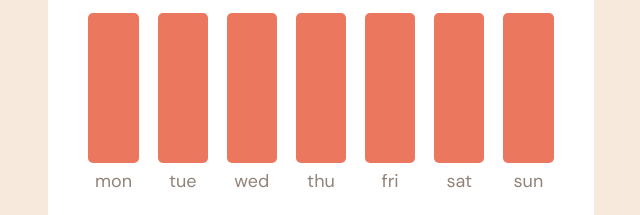
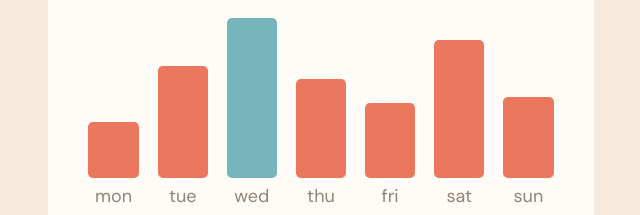
Before and after one commit to CarolineLienard/Expenses-Chart-Component, a website: page index.html in a window 1280 px wide. Shown: the part 351-566 px from the top of the page, without its empty margins (319-959 px from the left). Drawn offline with Linux system fonts and the light colour scheme.

Commit message:
♻️ Refactoring

```diff
--- a/index.html
+++ b/index.html
@@ -40,29 +40,6 @@
         </div>
       </div>
     </main>
-
-    <script>
-      fetch("data.json")
-      .then(data => data.json())
-      .then(res => {
-      const statsList = document.getElementById("statsList")
-        for (let stat of res) {
-          const container = document.createElement("div")
-          statsList.appendChild(container);
-          container.classList.add("container");
-
-          const bar = document.createElement("div");
-          bar.classList.add("bar");
-          container.appendChild(bar);
-          bar.setAttribute("barStat", "$" + stat.amount);
-
-          const dayLabel = document.createElement("div");
-          dayLabel.classList.add("day");
-          dayLabel.innerText = stat.day;
-          container.appendChild(dayLabel);
-        }
-      })
-    </script>
-
+    <script src="script.js" type="text/javascript"></script>
   </body>
 </html>
--- a/sass/components/_chart-component.scss
+++ b/sass/components/_chart-component.scss
@@ -10,7 +10,7 @@ main {
         .balance-container {
             background-color: $softRed;
             border-radius: 20px;
-            color: white;
+            color: $cardWhite;
             display: flex;
             flex-direction: row-reverse;
             justify-content: space-between;
@@ -32,7 +32,7 @@ main {
             }
         }
         .chart-container {
-            background-color: white;
+            background-color: $cardWhite;
             border-radius: 20px;
             &__separator {
                 border: 0.5px solid $cream;
@@ -66,34 +66,18 @@ main {
             }
         }
     }
-}
-
     .statsList {
         display: flex;
         justify-content: space-between;
-    align-items: center;
-    margin: 0px 40px 32px 40px;
+        align-items: baseline;
+        height: 10em;
+        margin: 0px 40px 40px 40px;
         .container {
-        .bar {
-            background-color: $softRed;
-            width: 50.36px;
-            height: 150px;
-            border-radius: 5px;
-            &:hover {
-                cursor: pointer;
-                background-color: red;
-            }
-        }
-        .day {
-            color: $mediumBrown;
-            font-size: 18px;
-            text-align: center;
-            margin-top: 8px;
-        }
-    }
-}
-
-.bar:hover::before {
+            height: 100%;
+            .barContainer {
+                display: flex;
+                flex-direction: column-reverse;
+                &:hover::before {
                     content: attr(barStat);
                     width: 65px;
                     padding: 7px 5px 7px 5px;
@@ -109,3 +93,28 @@ main {
                     margin-top: -2.4rem;
                     margin-left: -0.6rem;
                 }
+                .bar {
+                    background-color: $softRed;
+                    width: 50.36px;
+                    border-radius: 5px;
+                    &:hover {
+                        cursor: pointer;
+                        background-color: $hoverRed;
+                    }
+                }
+                #max {
+                    background-color: $cyan;
+                    &:hover {
+                        background-color: $hoverCyan;
+                    }
+                }
+            }
+            .day {
+                color: $mediumBrown;
+                font-size: 18px;
+                text-align: center;
+                margin-top: 8px;
+            }
+        }
+    }
+}
--- a/sass/utils/_variables.scss
+++ b/sass/utils/_variables.scss
@@ -1,18 +1,22 @@
 
-/* Colors */
+                                                /* Colors */
 
 /* Primary */
-
 $softRed: hsl(10, 79%, 65%);
 $cyan: hsl(186, 34%, 60%);
 
 /* Neutral */
-
 $darkBrown: hsl(25, 47%, 15%);
 $mediumBrown: hsl(27, 10%, 52%);
 $cream: hsl(27, 66%, 92%);
 $veryPaleOrange: hsl(33, 100%, 98%);
 $cardWhite: #FFFBF6;
 
+/* Hover */
+$hoverRed: #FF9B86;
+$hoverCyan: #B4E0E5;
+
+                                                /* Responsive */
+
 /** Breakpoint **/
 $breakpoints: ( mobile: 570px, desktop: 1440px );
--- /dev/null
+++ b/script.js
@@ -0,0 +1,32 @@
+      fetch("data.json")
+      .then(data => data.json())
+      .then(res => {
+      const statsList = document.getElementById("statsList")
+        for (let stat of res) {
+          const container = document.createElement("div");
+          statsList.appendChild(container);
+          container.classList.add("container");
+
+          const barContainer = document.createElement("div");
+          barContainer.classList.add("barContainer");
+          container.appendChild(barContainer);
+          barContainer.setAttribute("barStat", "$" + stat.amount);
+
+          const bar = document.createElement("div");
+          bar.classList.add("bar");
+          barContainer.appendChild(bar);
+
+          const dayLabel = document.createElement("div");
+          dayLabel.classList.add("day");
+          dayLabel.innerText = stat.day;
+          container.appendChild(dayLabel);
+
+          barContainer.style.height = "100%";
+          barHeight = stat.amount * 2;
+          bar.style.height = barHeight + "%";
+
+          if (barHeight > 100) {
+          bar.setAttribute("id", "max");
+          }
+        }
+      })
```
Also changed, not shown: README.md, assets/css/style.css, images/project.png (renamed from project.png), 1 other file. Lines whose indentation alone changed are shown as unchanged.
